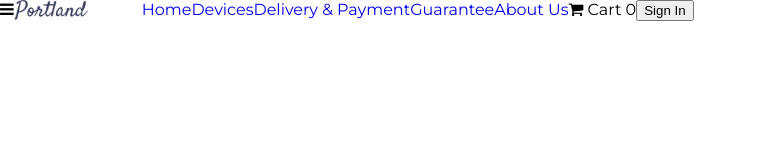
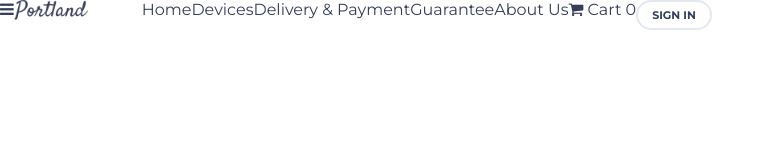
Before and after one commit to mqamhieh/ITGroupFBCourse, a website: page index.html in a window 1280 px wide. Shown: the whole page, without its empty margins (0-775 px from the left). Drawn offline with nearby package versions, Linux system fonts and the light colour scheme.

Commit message:
Styling header

```diff
--- a/index.html
+++ b/index.html
@@ -37,7 +37,8 @@
                             <span class="count">0</span>
                         </div>
                         <div class="user-action pull-left">
-                            <button type="button">
+                            <button class="button"
+                                    type="button">
                                 Sign In
                             </button>
                         </div>
--- a/styles/header.css
+++ b/styles/header.css
@@ -1,3 +1,6 @@
+header {
+    color: #343e5c;
+}
 header .logo {
     width: 10%;
 }
@@ -24,4 +27,5 @@ header ul li {
 
 header ul li a {
     text-decoration: none;
+    color: inherit;
 }
--- a/styles/style.css
+++ b/styles/style.css
@@ -1,7 +1,8 @@
-body { margin: 0; padding:0; font-family: 'Montserrat', sans-serif; }
+body { margin: 0; padding:0; }
 
 * {
     box-sizing: border-box;
+    font-family: 'Montserrat', sans-serif;
 }
 
 .content {
@@ -23,5 +24,12 @@ body { margin: 0; padding:0; font-family: 'Montserrat', sans-serif; }
 }
 
 .button {
-
+    background: #fff;
+    border: 2px solid #e3e8f0;
+    text-transform: uppercase;
+    border-radius: 16px;
+    font-size: 11px;
+    padding: 6px 14px;
+    font-weight: 700;
+    color: #343e5c;
 }
```
